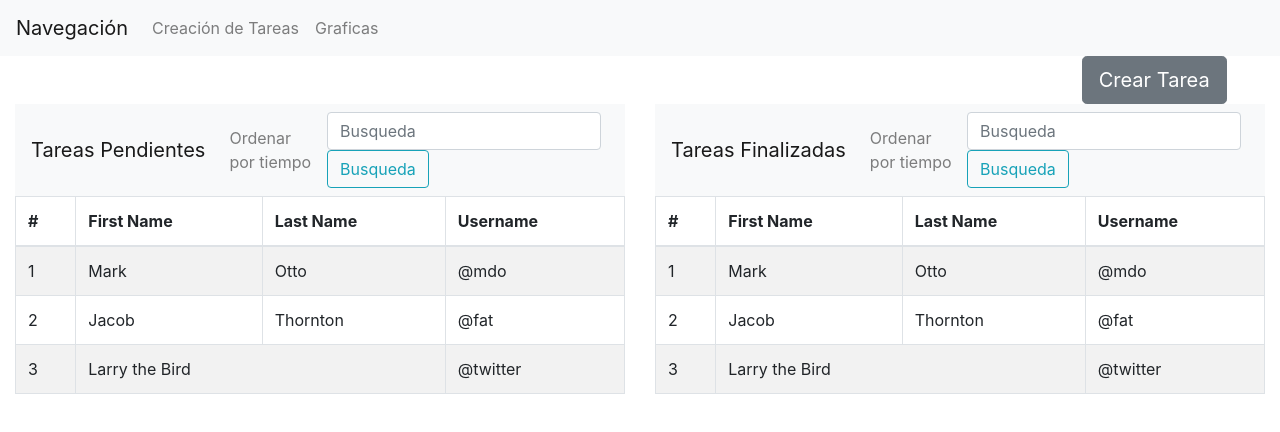
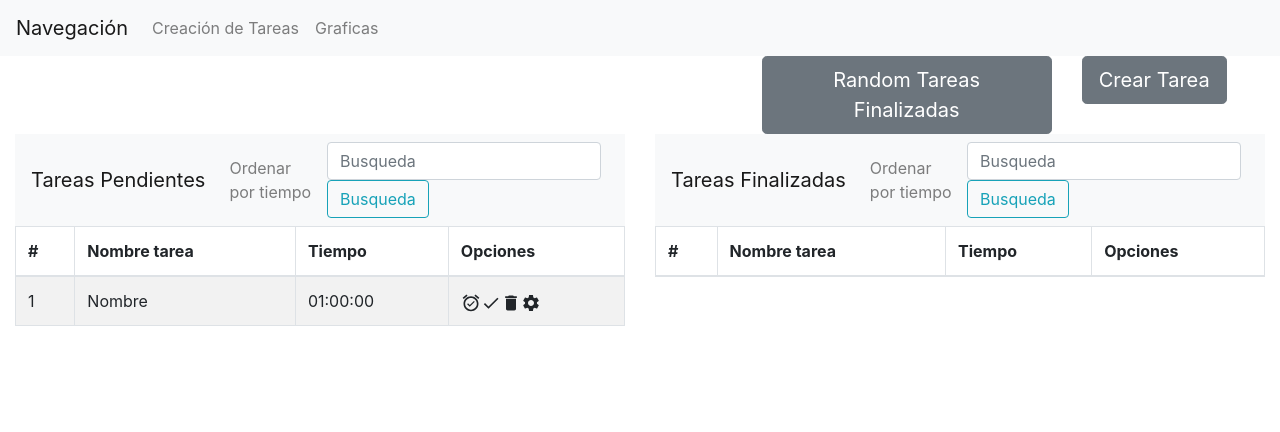
Before and after one commit to MisteryG/test-arkon, a React (Create React App) app: page /menu/principal in a window 1280 px wide. Shown: the top 432 px of the page. Built offline with nearby package versions, Linux system fonts and the light colour scheme.

Commit message:
cambios para la creacion random de tareas

```diff
--- a/package.json
+++ b/package.json
@@ -3,10 +3,13 @@
   "version": "0.1.0",
   "private": true,
   "dependencies": {
+    "@material-ui/core": "^4.11.0",
+    "@material-ui/icons": "^4.9.1",
     "@testing-library/jest-dom": "^4.2.4",
     "@testing-library/react": "^9.5.0",
     "@testing-library/user-event": "^7.2.1",
     "bootstrap": "^4.5.2",
+    "moment": "^2.29.1",
     "react": "^16.13.1",
     "react-bootstrap": "^1.3.0",
     "react-dom": "^16.13.1",
--- a/src/components/navegacion.jsx
+++ b/src/components/navegacion.jsx
@@ -9,7 +9,7 @@ function Navegacion () {
             <Navbar.Collapse id="basic-navbar-nav">
                 <Nav className="mr-auto">
                     <Nav.Link href="/menu/principal">Creación de Tareas</Nav.Link>
-                    <Nav.Link href="#link">Graficas</Nav.Link>
+                    <Nav.Link href="">Graficas</Nav.Link>
                 </Nav>
             </Navbar.Collapse>
         </Navbar>
--- a/src/components/tareas.jsx
+++ b/src/components/tareas.jsx
@@ -1,16 +1,44 @@
-import React, {useEffect,useState} from 'react'
+import React, {useState} from 'react'
 import {Form, Button, Modal, Table, Navbar, Nav, FormControl} from 'react-bootstrap'
-import {Container,Row,Col,Label} from 'reactstrap'
+import {Container,Row,Col} from 'reactstrap'
+import { AlarmOn, Done, Delete, Settings } from '@material-ui/icons';
+import moment from 'moment'
 
 function Tareas (props) {
     const [errorTime, setErrorTime] = useState(false)
     const [showModal, setShowModal] = useState(false)
     const [task, setTask] = useState({})
 
+    const withPointer = {cursor: 'pointer'};
+
+    const createData = () => {
+        //aqui es donde se crean datos al azar
+        let inicioFecha = moment().subtract(7, 'days').calendar()
+        let arrayData = []
+        let countData = 50
+        while(countData--){
+            let hour = 0 + Math.random() * (2 - 0) | 0;
+            let min = 0 + Math.random() * (59 - 0) | 0;
+            let sec = 0 + Math.random() * (59 - 0) | 0;
+            hour=hour===0?"00":`0${hour}`
+            min=min<10?`0${min}`:min
+            sec=sec<10?`0${sec}`:sec
+            let totHour = hour===2?"02:00:00":`${hour}:${min}:${sec}`
+            let objectRandom = {
+                nombreTarea: Math.random().toString(36).substring(10),
+                fecha:moment(inicioFecha, 'MM/DD/YYYY').add(Math.trunc(Math.random()*10),'day').format('MM/DD/YYYY'),
+                totHour
+            }
+            arrayData.push(objectRandom)
+        }
+        props.createData(arrayData)
+        console.log(arrayData)
+    }
+
     const handleChange = ( event ) => {
         let property = event.target.id
         let value = event.target.value
-        if (property=="durationTask") {
+        if (property==="durationTask") {
             // validacion para la hora que no pase de las dos horas y cumpla con el formato
             setErrorTime(true)
             let regex = /((?:0?[0-1]):[0-5][0-9]:[0-5][0-9])|2:00:00/gm;
@@ -28,6 +56,7 @@ function Tareas (props) {
     }
 
     let {description,durationTask} = task
+    let disButton=Object.keys(task).length!==0&&task.hasOwnProperty('description')&&task.hasOwnProperty('durationTask')&&!errorTime?false:true
 
     return (
         <Container fluid>
@@ -56,11 +85,14 @@ function Tareas (props) {
                 </Modal.Body>
                 <Modal.Footer>
                     <Button variant="secondary" onClick={()=>setShowModal(!showModal)}>Cerrar</Button>
-                    <Button variant="primary" onClick={()=>{console.log("prueba",task)}}>Crear Tarea</Button>
+                    <Button variant="primary" disabled={disButton} onClick={()=>{console.log("prueba",task)}}>Crear Tarea</Button>
                 </Modal.Footer>
             </Modal>
             <Row>
-                <Col md="10"/>
+                <Col md="7"/>
+                <Col md="3">
+                    <Button variant="secondary" size="lg" onClick={()=>{createData()}}>Random Tareas Finalizadas</Button>
+                </Col>
                 <Col md="2">
                     <Button variant="secondary" size="lg" onClick={()=>{setShowModal(!showModal)}}>Crear Tarea</Button>
                 </Col>
@@ -84,28 +116,38 @@ function Tareas (props) {
                         <thead>
                             <tr>
                             <th>#</th>
-                            <th>First Name</th>
-                            <th>Last Name</th>
-                            <th>Username</th>
+                            <th>Nombre tarea</th>
+                            <th>Tiempo</th>
+                            <th>Opciones</th>
                             </tr>
                         </thead>
                         <tbody>
                             <tr>
-                            <td>1</td>
-                            <td>Mark</td>
-                            <td>Otto</td>
-                            <td>@mdo</td>
-                            </tr>
-                            <tr>
-                            <td>2</td>
-                            <td>Jacob</td>
-                            <td>Thornton</td>
-                            <td>@fat</td>
-                            </tr>
-                            <tr>
-                            <td>3</td>
-                            <td colSpan="2">Larry the Bird</td>
-                            <td>@twitter</td>
+                                <td>1</td>
+                                <td>Nombre</td>
+                                <td>01:00:00</td>
+                                <td>
+                                    <AlarmOn
+                                        fontSize="small"
+                                        style={withPointer}
+                                        onClick={()=>console.log("prueba-reloj")}
+                                    />
+                                    <Done
+                                        fontSize="small"
+                                        style={withPointer}
+                                        onClick={()=>console.log("prueba-paloma")}
+                                    />
+                                    <Delete
+                                        fontSize="small"
+                                        style={withPointer}
+                                        onClick={()=>console.log("prueba-borrar")}
+                                    />
+                                    <Settings
+                                        fontSize="small"
+                                        style={withPointer}
+                                        onClick={()=>console.log("prueba-settings")}
+                                    />
+                                </td>
                             </tr>
                         </tbody>
                     </Table>
@@ -127,30 +169,40 @@ function Tareas (props) {
                     <Table striped bordered hover>
                         <thead>
                             <tr>
-                            <th>#</th>
-                            <th>First Name</th>
-                            <th>Last Name</th>
-                            <th>Username</th>
+                                <th>#</th>
+                                <th>Nombre tarea</th>
+                                <th>Tiempo</th>
+                                <th>Opciones</th>
                             </tr>
                         </thead>
                         <tbody>
-                            <tr>
-                            <td>1</td>
-                            <td>Mark</td>
-                            <td>Otto</td>
-                            <td>@mdo</td>
-                            </tr>
-                            <tr>
-                            <td>2</td>
-                            <td>Jacob</td>
-                            <td>Thornton</td>
-                            <td>@fat</td>
-                            </tr>
-                            <tr>
-                            <td>3</td>
-                            <td colSpan="2">Larry the Bird</td>
-                            <td>@twitter</td>
-                            </tr>
+                            {
+                                props.dataTerminated.length>0
+                                ? props.dataTerminated.map((val,index)=>{
+                                    return (
+                                        <tr id={index}>
+                                            <td>{index+1}</td>
+                                            <td>{val.nombreTarea}</td>
+                                            <td>{val.totHour}</td>
+                                            <td>
+                                                <Delete
+                                                    fontSize="small"
+                                                    style={withPointer}
+                                                    id={index}
+                                                    onClick={(e)=>console.log("prueba-reloj",e.currentTarget.id)}
+                                                />
+                                                <Settings
+                                                    fontSize="small"
+                                                    style={withPointer}
+                                                    id={index}
+                                                    onClick={(e)=>console.log("prueba-settings",e.currentTarget.id)}
+                                                />
+                                            </td>
+                                        </tr>
+                                    )
+                                })
+                                : null
+                            }
                         </tbody>
                     </Table>
                 </Col>
--- a/src/containers/principal.jsx
+++ b/src/containers/principal.jsx
@@ -1,15 +1,18 @@
 import React from 'react'
-import {Link} from 'react-router-dom'
 import { connect } from 'react-redux'
 import Navegacion from "../components/navegacion"
 import Tareas from "../components/tareas"
+import * as actionTypes from '../store/actions/index.js'
 
 class Principal extends React.Component {
     render (){
         return(
             <React.Fragment>
                 <Navegacion/>
-                <Tareas/>
+                <Tareas
+                    createData={this.props.createData}
+                    dataTerminated={this.props.dataTerminated}
+                />
             </React.Fragment>
         )
     }
@@ -17,13 +20,13 @@ class Principal extends React.Component {
 
 const mapStateToProps = (state) => {
     return {
-
+        dataTerminated: state.dataTerminated
     }
 }
 
 const mapDispatchToProps = dispatch => {
     return {
-
+        createData:(data)=>{dispatch(actionTypes.createData(data))}
     }
 }
 
--- a/src/index.js
+++ b/src/index.js
@@ -1,7 +1,6 @@
 import React from 'react';
 import ReactDOM from 'react-dom';
 import './index.css';
-import App from './App';
 import * as serviceWorker from './serviceWorker';
 import { createStore, applyMiddleware } from 'redux';
 import thunk from 'redux-thunk'
--- a/src/store/actions/actionTypes.js
+++ b/src/store/actions/actionTypes.js
@@ -2,3 +2,4 @@ export const ERROR_CONSULTA = 'ERROR_CONSULTA'
 export const ADD_DATA = 'ADD_DATA'
 export const CLEAR_DATA = 'CLEAR_DATA'
 export const FIND_DATA = 'FIND_DATA'
+export const CREATE_DATA = 'CREATE_DATA'
--- a/src/store/actions/actionsStore.js
+++ b/src/store/actions/actionsStore.js
@@ -1,5 +1,4 @@
 import * as actionTypes from './actionTypes.js'
-import axios from 'axios'
 
 export const loadData = (data) => {
     return {
@@ -28,14 +27,9 @@ export const clearData = () => {
     }
 }
 
-export const findData = (findPokemon) => {
-    return (dispatch) => {
-        axios.get('https://pokeapi.co/api/v2/pokemon/'+findPokemon)
-            .then (response=>{
-                dispatch(loadPokemon(response))
-            })
-            .catch (error=>{
-                dispatch(errorConsult(error))
-            })
+export const createData = (data) => {
+    return {
+        type:actionTypes.CREATE_DATA,
+        data
     }
 }
--- a/src/store/actions/index.js
+++ b/src/store/actions/index.js
@@ -3,5 +3,5 @@ export {
     errorConsult,
     addData,
     clearData,
-    findData
+    createData
 } from './actionsStore.js'
--- a/src/store/reducers/storeRedux.js
+++ b/src/store/reducers/storeRedux.js
@@ -1,30 +1,21 @@
 import * as actionTypes from '../actions/actionTypes.js'
 
 const initialState = {
-    findMovWord:'',
-    favoritePokemon : [],
-    favoritePokemon: localStorage.getItem("pokedex") !== null ? JSON.parse(localStorage.getItem("pokedex")) : [],
-    pokemon: {}
+    dataModal: {},
+    dataTerminated: []
 }
 
 const reducer = (state=initialState, action) => {
     switch (action.type) {
-        case actionTypes.FIND_DATA:
+        case actionTypes.CREATE_DATA:
             return {
                 ...state,
-                pokemon:action.data.data
+                dataTerminated:action.data
             }
         case actionTypes.CLEAR_DATA:
             return {
                 ...state,
-                pokemon:{}
-            }
-        case actionTypes.ADD_DATA:
-            localStorage.clear();
-            localStorage.setItem("pokedex", JSON.stringify(action.value))
-            return {
-                ...state,
-                favoritePokemon:action.value
+                dataModal:{}
             }
         default:
             return state
```
Also changed, not shown: 1 other file (tests, documents, lock files or other folders).
